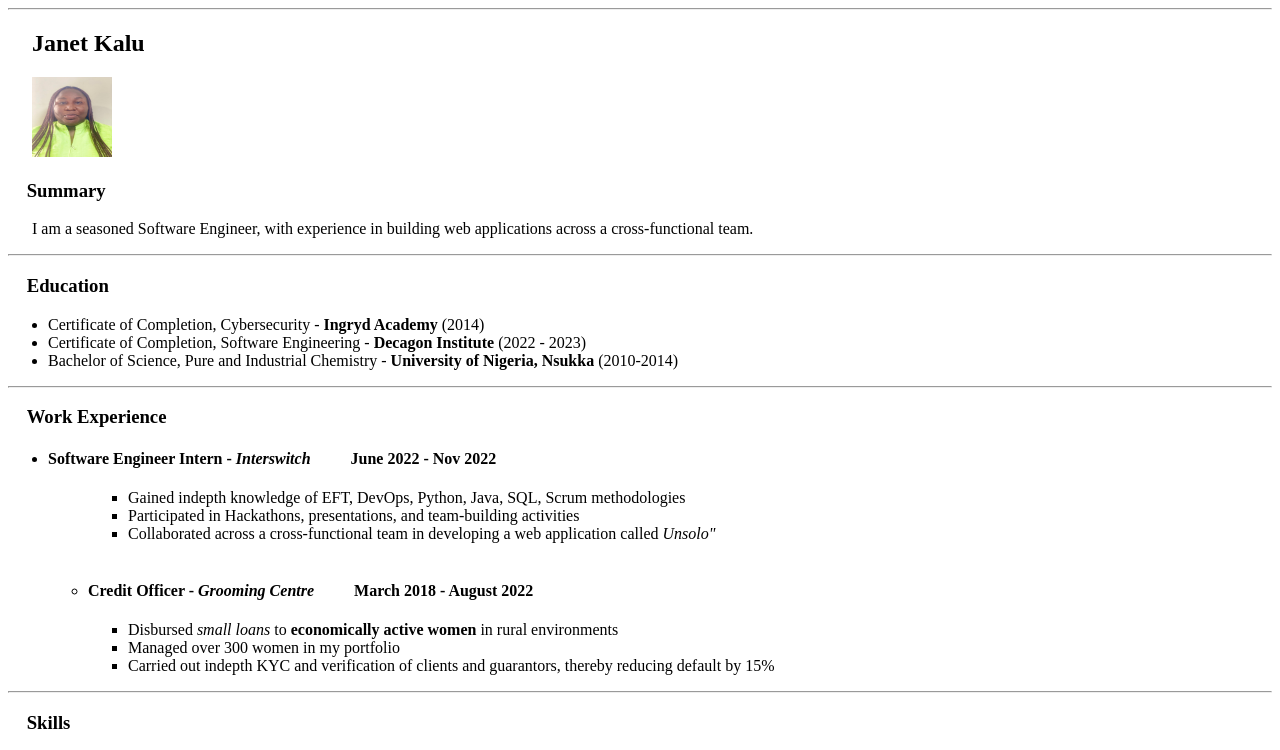
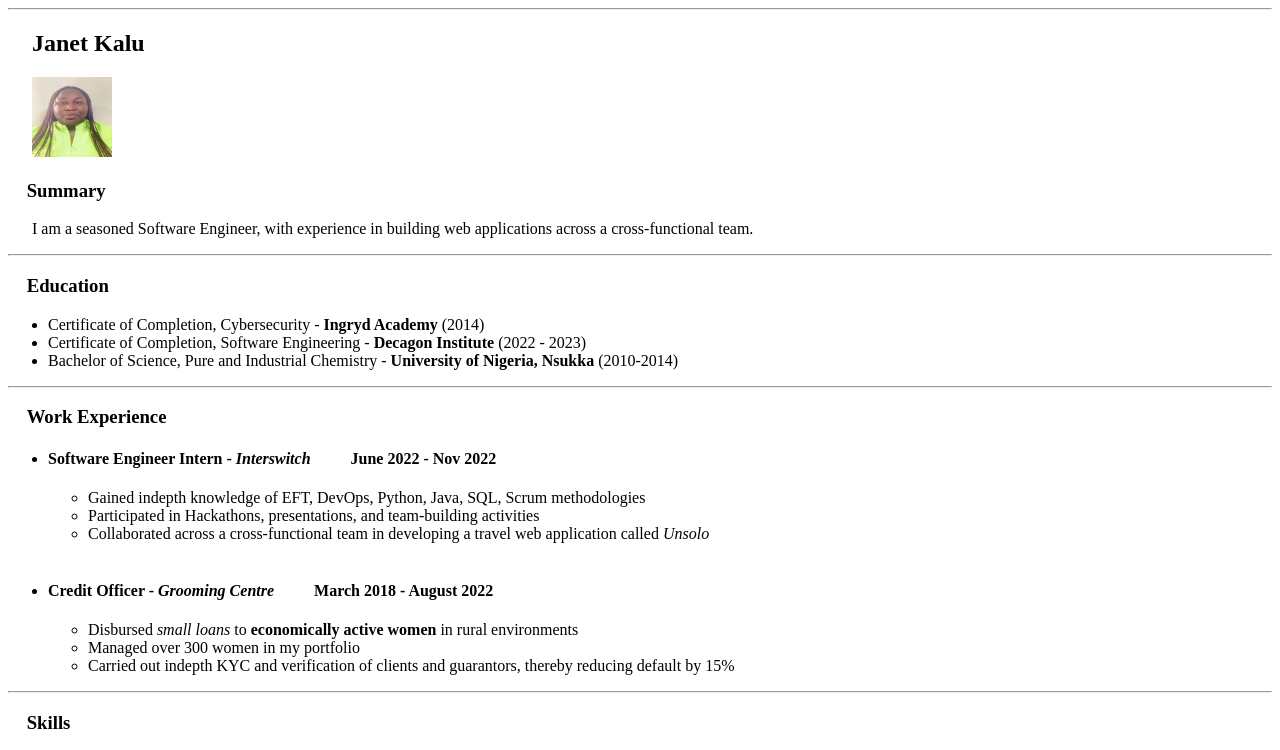
Before and after one commit to JanetKalu/GITN-assignment-CV-webpage-in-html, a plain HTML site: page index.html in a window 1280 px wide. Shown: the top 750 px of the page. Drawn offline with Linux system fonts and the light colour scheme.

Commit message:
made modifications to Index.html

```diff
--- a/index.html
+++ b/index.html
@@ -34,12 +34,11 @@
                 <ul>
                     <li>
                         <h4>Software Engineer Intern  - <i>Interswitch</i>&nbsp;&nbsp;&nbsp;&nbsp;&nbsp;&nbsp;&nbsp;&nbsp;&nbsp;&nbsp;June 2022 - Nov 2022</h4>
-                        <ul></h4>
 
                         <ul>
                             <li>Gained indepth knowledge of EFT, DevOps, Python, Java, SQL, Scrum methodologies</li>
                             <li>Participated in Hackathons, presentations, and team-building activities</li>
-                            <li>Collaborated across a cross-functional team in developing a web application called <em>Unsolo"</em></li>
+                            <li>Collaborated across a cross-functional team in developing a travel web application called <em>Unsolo</em></li>
                         </ul>
                     </li>
                     <br>
```
